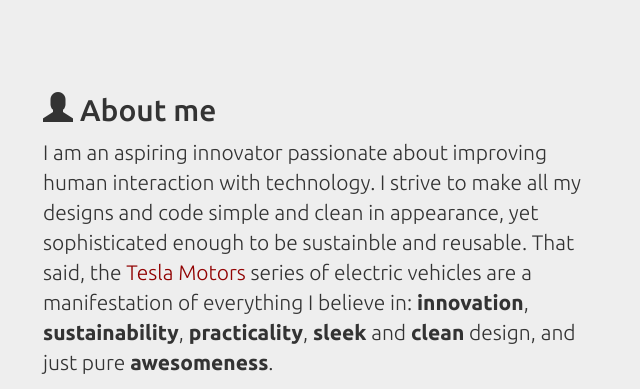
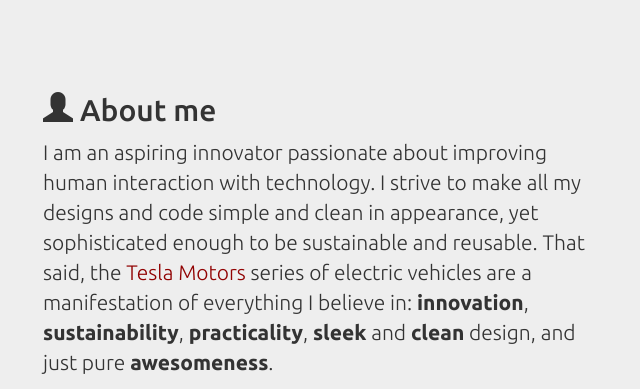
Before and after one commit to amaziying/website_v1, a plain HTML site: page index.html in a window 1280 px wide. Shown: the part 840-1229 px from the top of the page, 612-1252 px from the left. Drawn offline with nearby package versions, Linux system fonts and the light colour scheme.

Commit message:
spelling error

```diff
--- a/index.html
+++ b/index.html
@@ -45,7 +45,7 @@
    </div>
    <div class="col-md-6 margin-none">
    <h2><span class="glyphicon glyphicon-user"></span> About me</h2>
-   <p>I am an aspiring innovator passionate about improving human interaction with technology. I strive to make all my designs and code simple and clean in appearance, yet sophisticated enough to be sustainble and reusable. That said, the <a href="http://www.teslamotors.com/" target="_blank">Tesla Motors</a> series of electric vehicles are a manifestation of everything I believe in: <strong>innovation</strong>, <strong>sustainability</strong>, <strong>practicality</strong>, <strong>sleek</strong> and <strong>clean</strong> design, and just pure <strong>awesomeness</strong>.</p>
+   <p>I am an aspiring innovator passionate about improving human interaction with technology. I strive to make all my designs and code simple and clean in appearance, yet sophisticated enough to be sustainable and reusable. That said, the <a href="http://www.teslamotors.com/" target="_blank">Tesla Motors</a> series of electric vehicles are a manifestation of everything I believe in: <strong>innovation</strong>, <strong>sustainability</strong>, <strong>practicality</strong>, <strong>sleek</strong> and <strong>clean</strong> design, and just pure <strong>awesomeness</strong>.</p>
   <p>Currently pursuing a degree in <strong>Systems Design Engineering</strong> at the <a href="https://uwaterloo.ca/" target="_blank">University of Waterloo</a> and having worked in the online division at Canada's largest book retailer (<a href="http://www.chapters.indigo.ca/home/" target="_blank">Indigo Books and Music Inc.</a>), I am equipped with tools to solve complex problems with a big-picture perspective.</p>
    </div>
    </div>
```
